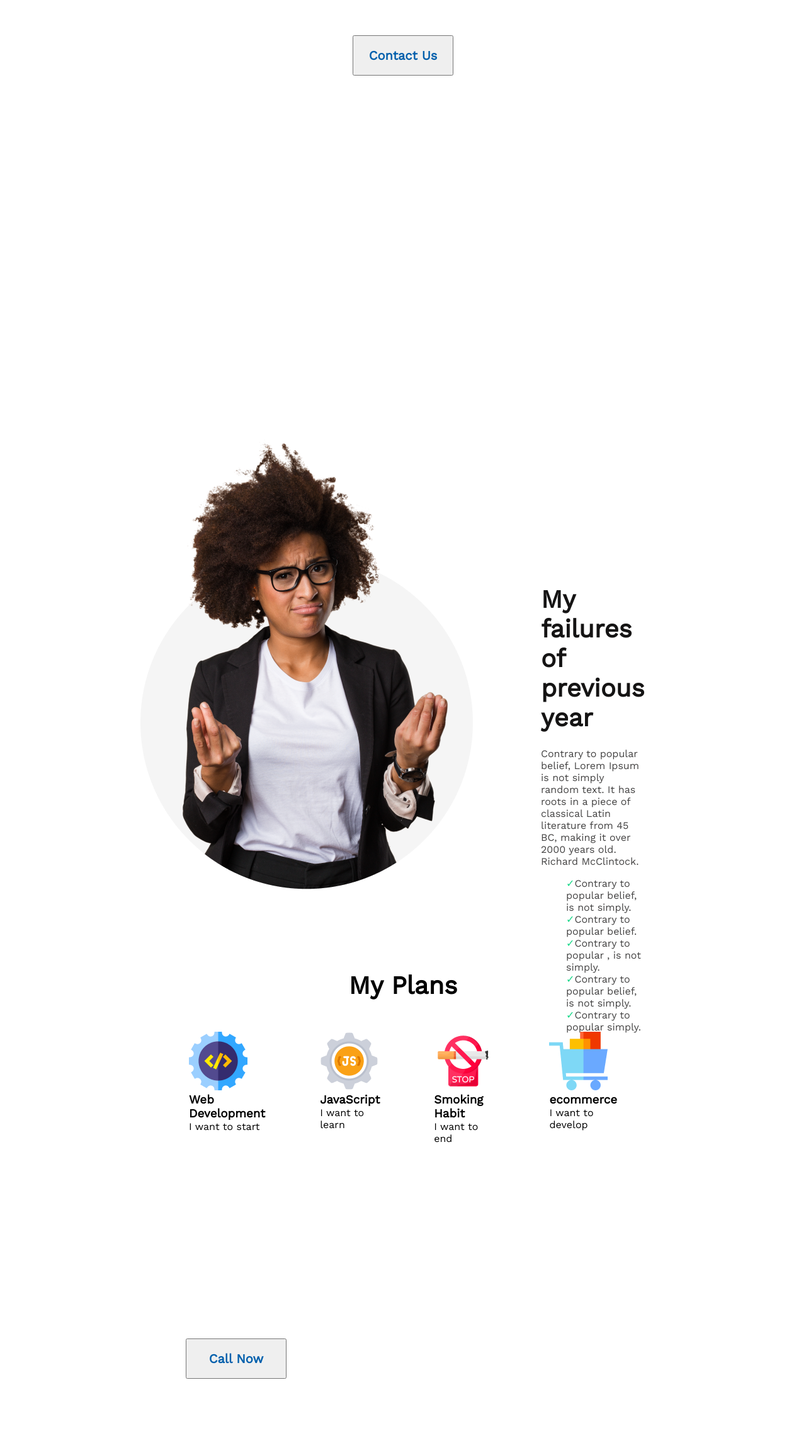
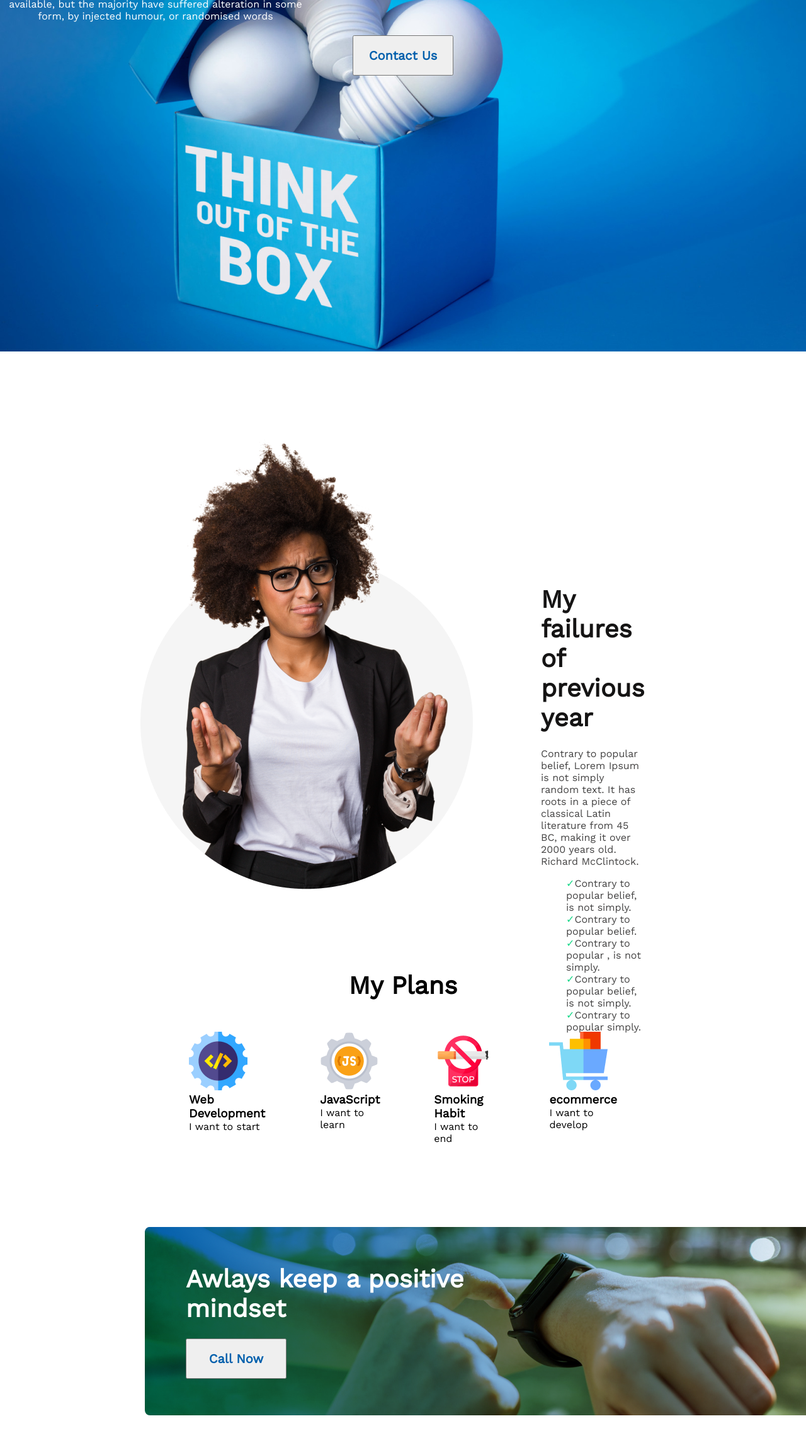
Before and after one commit to emonhossain151/Assingnment-1, a plain HTML site: page index.html in a window 1280 px wide. Shown: the part 250-2560 px from the top of the page at 63% size. Drawn offline with nearby package versions, Linux system fonts and the light colour scheme.

Commit message:
maybe fixed

```diff
--- a/styles/new year.css
+++ b/styles/new year.css
@@ -6,7 +6,7 @@
 /* heading styles */
 
 .header {
-    background-image: url(./images/banner/banner3.png);
+    background-image: url(../images/banner/banner3.png);
     background-size: cover;
     background-repeat: no-repeat;
     height: 808px;
@@ -106,7 +106,7 @@ ul {
 /* last section */
 
 .last-section {
-    background-image: url(./images/watch.png), url(./images/gradient1.png);
+    background-image: url(../images/watch.png), url(../images/gradient1.png);
     background-repeat: no-repeat;
     background-size: cover;
     width: 1140px;
```
